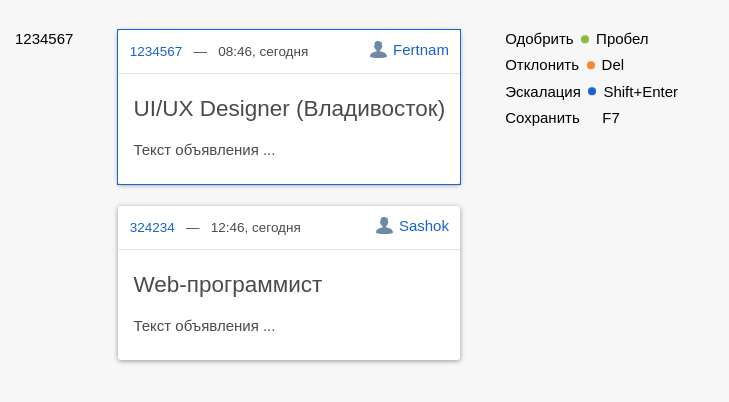
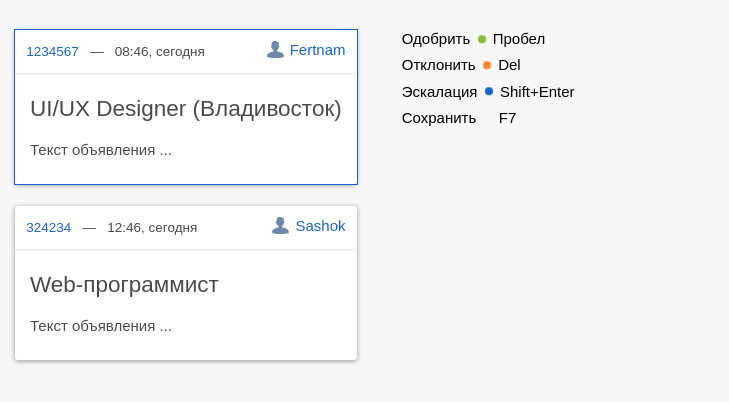
Before and after one commit to Fertnam/farpost.moderation.frontend, a React (Create React App) app: page / in a window 1280 px wide. Shown: the top 402 px of the page, without its empty margins (0-729 px from the left). Built offline with nearby package versions, Linux system fonts and the light colour scheme.

Commit message:
Создан хук useList

```diff
--- a/src/components/List/Item/index.tsx
+++ b/src/components/List/Item/index.tsx
@@ -4,6 +4,7 @@ import styles from './styles.module.scss'
 
 type Props = {
     active: boolean
+    onClick: () => void
     children: React.ReactNode
 }
 
@@ -12,10 +13,9 @@ function ListItem(props: Props) {
         <div
             className={classNames([
                 styles.listItem,
-                {
-                    [styles.active]: props.active,
-                },
+                { [styles.active]: props.active },
             ])}
+            onClick={props.onClick}
         >
             {props.children}
         </div>
--- a/src/components/List/index.tsx
+++ b/src/components/List/index.tsx
@@ -1,23 +1,30 @@
-import React from 'react'
+import React, { useCallback } from 'react'
 import ListItem from './Item'
 import styles from './styles.module.scss'
 
 type Props<T> = {
     items: T[]
+    activeItem: T | undefined
     renderItem: (item: T) => React.ReactNode
     onListItemClick: (item: T) => void
-    activeItem?: T
 }
 
 function List<T>(props: Props<T>) {
+    const onListItemClick = useCallback(
+        (item: T) => () => props.onListItemClick(item),
+        [props.onListItemClick]
+    )
+
     return (
         <div className={styles.list}>
             {props.items.map((item, index) => (
-                <div onClick={() => props.onListItemClick(item)} key={index}>
-                    <ListItem active={item === props.activeItem}>
-                        {props.renderItem(item)}
-                    </ListItem>
-                </div>
+                <ListItem
+                    active={item === props.activeItem}
+                    onClick={onListItemClick(item)}
+                    key={index}
+                >
+                    {props.renderItem(item)}
+                </ListItem>
             ))}
         </div>
     )
--- a/src/containers/App/index.tsx
+++ b/src/containers/App/index.tsx
@@ -1,6 +1,6 @@
 import React from 'react'
 import Container from 'components/Container'
-import ModerationTape from 'containers/ModerationTape'
+import ModerationTape from '../ModerationTape'
 import styles from './styles.module.scss'
 
 function App() {
--- /dev/null
+++ b/src/containers/ModerationTape/components/List/index.tsx
@@ -0,0 +1,20 @@
+import React from 'react'
+import List from 'components/List'
+import Advertisement from 'components/Advertisement'
+import useList from 'core/hooks/useList'
+import { AdvertisementType } from 'core/types/Advertisement'
+
+function ModerationTapeList() {
+    const [ads, activeAd, setActiveAd] = useList<AdvertisementType>()
+
+    return (
+        <List
+            items={ads}
+            activeItem={activeAd}
+            renderItem={(ad) => <Advertisement advertisement={ad} />}
+            onListItemClick={(ad) => setActiveAd(ad)}
+        />
+    )
+}
+
+export default ModerationTapeList
--- a/src/containers/ModerationTape/components/Manual/index.tsx
+++ b/src/containers/ModerationTape/components/Manual/index.tsx
@@ -4,7 +4,7 @@ import styles from './styles.module.scss'
 
 function ModerationTapeManual() {
     return (
-        <div className={styles.manual}>
+        <div className={styles.moderationTapeManual}>
             <ModerationTapeManualItem
                 action="Одобрить"
                 hotKey="Пробел"
--- a/src/containers/ModerationTape/components/Manual/styles.module.scss
+++ b/src/containers/ModerationTape/components/Manual/styles.module.scss
@@ -1,4 +1,4 @@
-.manual {
+.moderationTapeManual {
     display: flex;
     flex-direction: column;
 
--- a/src/containers/ModerationTape/components/ManualItem/index.tsx
+++ b/src/containers/ModerationTape/components/ManualItem/index.tsx
@@ -1,4 +1,5 @@
 import React from 'react'
+import classNames from 'classnames'
 import styles from './styles.module.scss'
 
 export enum Colors {
@@ -16,10 +17,10 @@ type Props = {
 function ModerationTapeManualItem(props: Props) {
     return (
         <div
-            className={[
-                styles.manualItem,
+            className={classNames([
+                styles.moderationTapeManualItem,
                 props.color ? styles[props.color] : null,
-            ].join(' ')}
+            ])}
         >
             <span className={styles.action}>{props.action}</span>
             <span className={styles.hotKey}>{props.hotKey}</span>
--- a/src/containers/ModerationTape/components/ManualItem/styles.module.scss
+++ b/src/containers/ModerationTape/components/ManualItem/styles.module.scss
@@ -1,4 +1,4 @@
-.manualItem {
+.moderationTapeManualItem {
     &.blue > .hotKey:before {
         background-color: var(--blue);
     }
--- a/src/containers/ModerationTape/index.tsx
+++ b/src/containers/ModerationTape/index.tsx
@@ -1,51 +1,12 @@
 import React from 'react'
-import List from 'components/List'
-import Advertisement from 'components/Advertisement'
+import ModerationTapeList from './components/List'
 import ModerationTapeManual from './components/Manual'
-import useModerationTape from 'core/hooks/useModerationTape'
-import { AdvertisementType } from 'core/types/Advertisement'
 import styles from './styles.module.scss'
 
 function ModerationTape() {
-    const [advertisements, activeAdvertisement, setActiveAdvertisement] =
-        useModerationTape<AdvertisementType>((setItems) =>
-            setItems([
-                {
-                    id: 1234567,
-                    publishDate: 1234567,
-                    publishDateString: '08:46, сегодня',
-                    ownerId: 1234567,
-                    ownerLogin: 'Fertnam',
-                    bulletinSubject: 'UI/UX Designer (Владивосток)',
-                    bulletinText: 'Текст объявления ...',
-                    bulletinImagees: [],
-                },
-                {
-                    id: 324234,
-                    publishDate: 2342343,
-                    publishDateString: '12:46, сегодня',
-                    ownerId: 44334,
-                    ownerLogin: 'Sashok',
-                    bulletinSubject: 'Web-программист',
-                    bulletinText: 'Текст объявления ...',
-                    bulletinImagees: [],
-                },
-            ])
-        )
-
     return (
         <div className={styles.moderationTape}>
-            {activeAdvertisement?.id}
-
-            <List
-                items={advertisements}
-                activeItem={activeAdvertisement}
-                onListItemClick={(item) => setActiveAdvertisement(item)}
-                renderItem={(item: AdvertisementType) => (
-                    <Advertisement advertisement={item} />
-                )}
-            />
-
+            <ModerationTapeList />
             <ModerationTapeManual />
         </div>
     )
--- /dev/null
+++ b/src/core/hooks/useList.ts
@@ -0,0 +1,44 @@
+import { useState, useEffect } from 'react'
+
+type ListHookResult<T> = [T[], T | undefined, (item: T) => void]
+
+function useList<T>(): ListHookResult<T> {
+    const [items, setItems] = useState<T[]>([])
+    const [activeItem, setActiveItem] = useState<T>()
+
+    useEffect(function fetchItems() {
+        setItems([
+            {
+                id: 1234567,
+                publishDate: 1234567,
+                publishDateString: '08:46, сегодня',
+                ownerId: 1234567,
+                ownerLogin: 'Fertnam',
+                bulletinSubject: 'UI/UX Designer (Владивосток)',
+                bulletinText: 'Текст объявления ...',
+                bulletinImagees: [],
+            },
+            {
+                id: 324234,
+                publishDate: 2342343,
+                publishDateString: '12:46, сегодня',
+                ownerId: 44334,
+                ownerLogin: 'Sashok',
+                bulletinSubject: 'Web-программист',
+                bulletinText: 'Текст объявления ...',
+                bulletinImagees: [],
+            },
+        ] as unknown as T[])
+    }, [])
+
+    useEffect(
+        function setFirstItemActive() {
+            setActiveItem(items[0])
+        },
+        [items]
+    )
+
+    return [items, activeItem, setActiveItem]
+}
+
+export default useList
--- a/src/core/hooks/useModerationTape.ts
+++ /dev/null
@@ -1,24 +0,0 @@
-import { useEffect, useState } from 'react'
-
-type FetchItemsCallback<T> = (setItems: (items: T[]) => void) => void
-type ModerationTapeHookResult<T> = [T[], T | undefined, (item: T) => void]
-
-function useModerationTape<T>(
-    fetchItems: FetchItemsCallback<T>
-): ModerationTapeHookResult<T> {
-    const [items, setItems] = useState<T[]>([])
-    const [activeItem, setActiveItem] = useState<T>()
-
-    useEffect(() => fetchItems(setItems), [])
-
-    useEffect(
-        function setFirstItemActive() {
-            setActiveItem(items[0])
-        },
-        [items]
-    )
-
-    return [items, activeItem, setActiveItem]
-}
-
-export default useModerationTape
--- a/src/index.tsx
+++ b/src/index.tsx
@@ -1,7 +1,7 @@
 import React from 'react'
 import ReactDOM from 'react-dom'
+import App from './containers/App'
 import './index.scss'
-import App from './containers/App'
 
 ReactDOM.render(
     <React.StrictMode>
```
